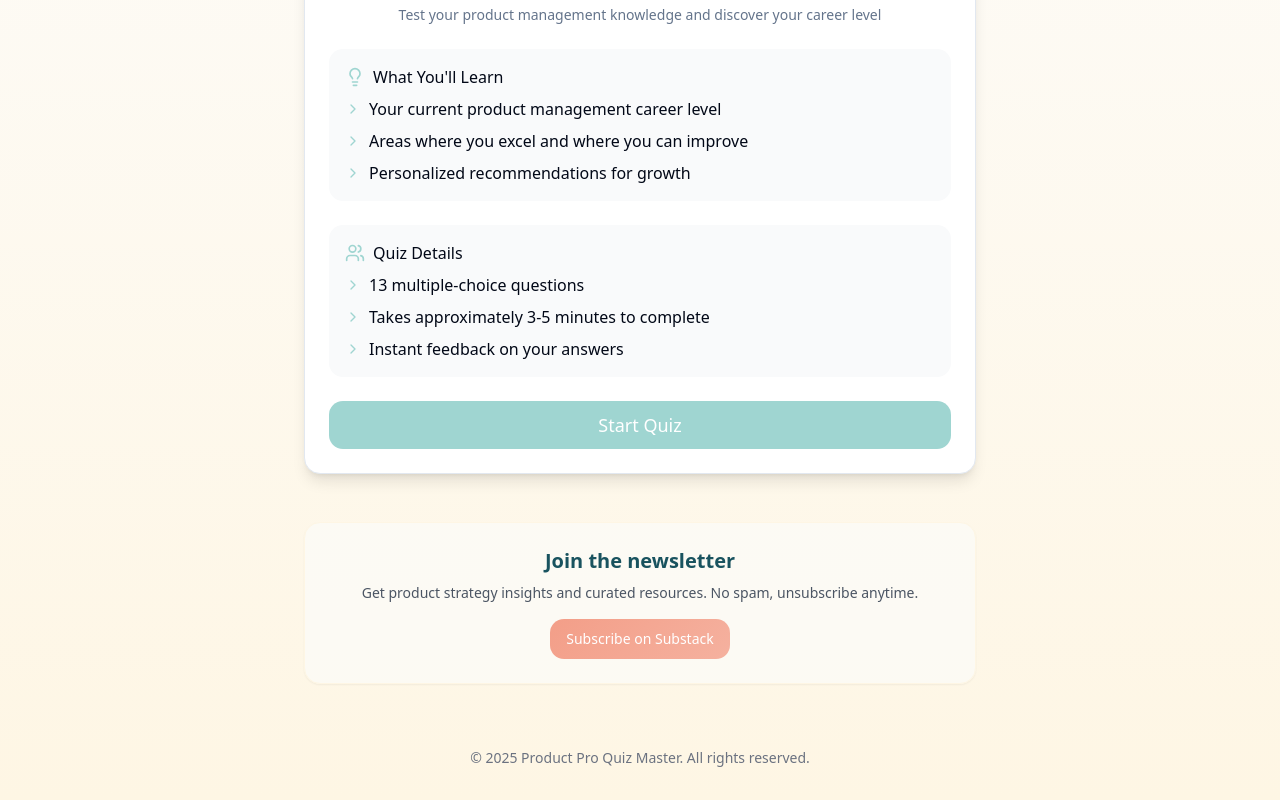
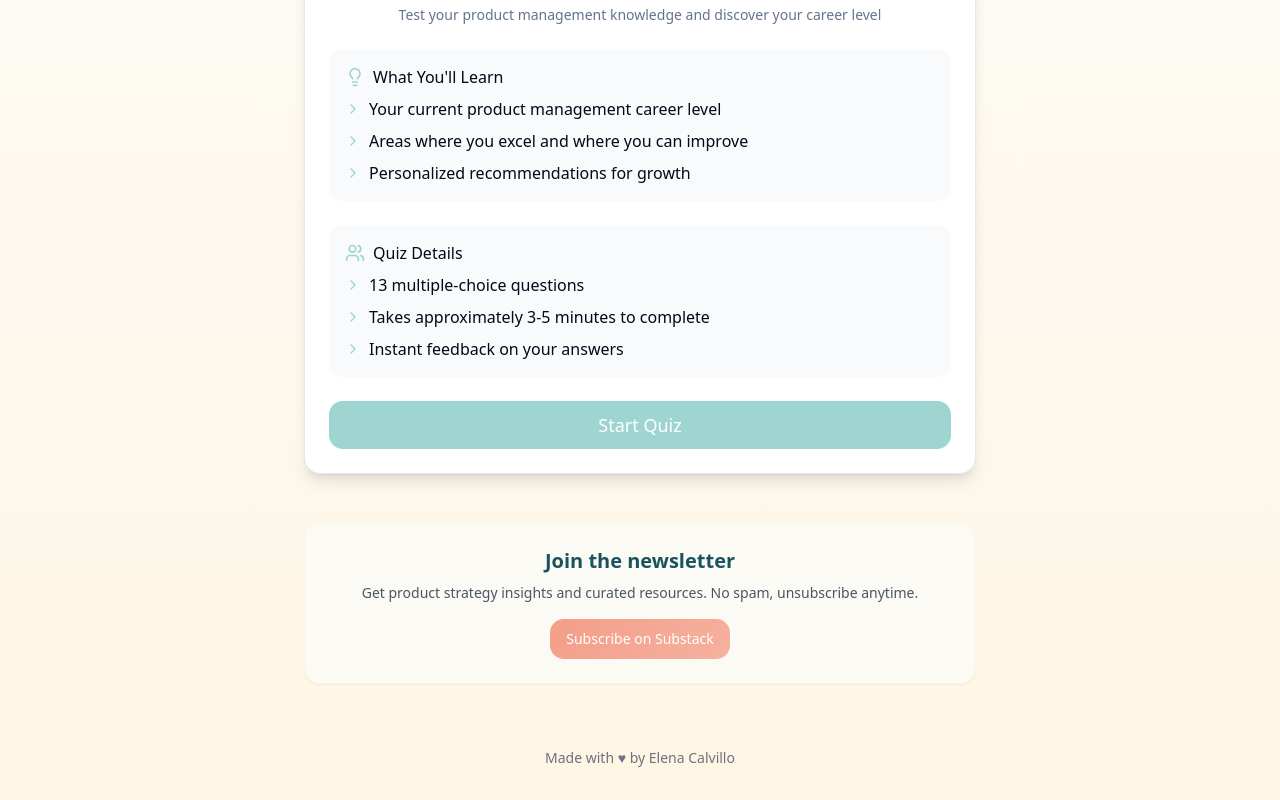
Before and after one commit to elenacalvillo/product-expertise, a React (Vite) app: page / in a window 1280 px wide. Shown: the part 320-1120 px from the top of the page. Built offline with nearby package versions, Linux system fonts and the light colour scheme.

Commit message:
Code edited in Lovable Code Editor
Edited UI in Lovable

```diff
--- a/src/pages/Index.tsx
+++ b/src/pages/Index.tsx
@@ -27,7 +27,7 @@ const QuizContent = () => {
         <NewsletterBanner />
 
         <footer className="mt-16 text-center text-gray-500 text-sm">
-          <p>© 2025 Product Pro Quiz Master. All rights reserved.</p>
+          <p>Made with ♥ by <a href="https://elenacalvillo.com/" target="_blank">Elena Calvillo</a></p>
         </footer>
       </div>
     </div>
```
